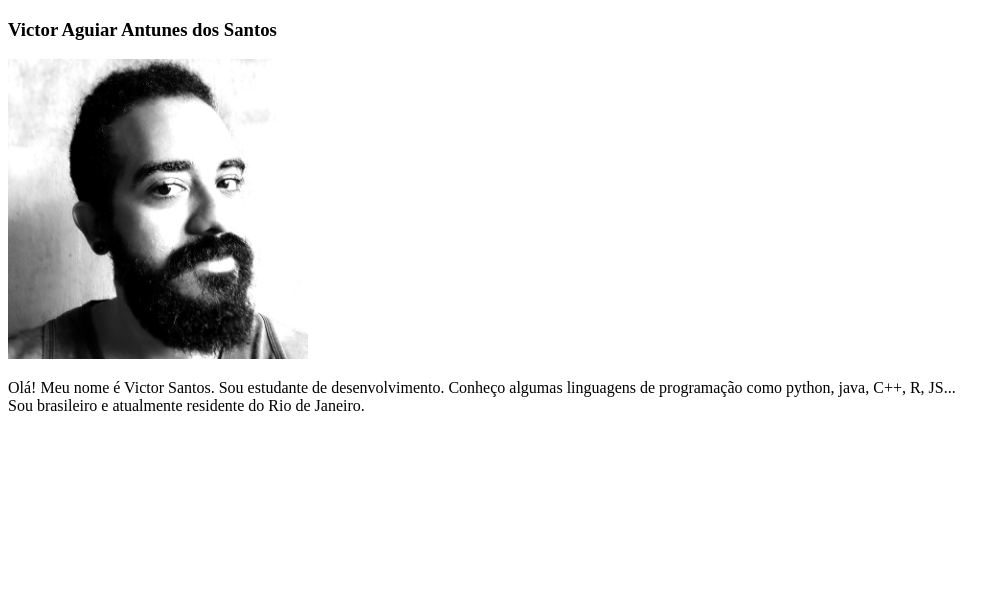
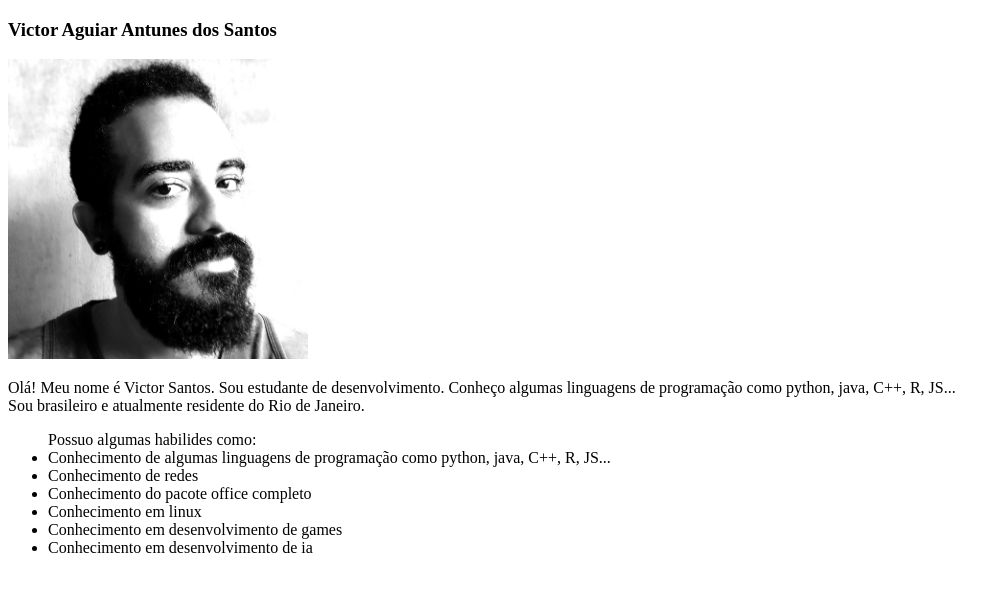
Before and after one commit to vicsantus/vicsantus.github.ioo, a plain HTML site: page index.html in a window 1280 px wide. Shown: the whole page, without its empty margins (0-998 px from the left). Drawn offline with Linux system fonts and the light colour scheme.

Commit message:
Adição das habilidades

```diff
--- a/index.html
+++ b/index.html
@@ -13,5 +13,13 @@
         <br>
         Sou brasileiro e atualmente residente do Rio de Janeiro.
     </p>
+    <ul>Possuo algumas habilides como:
+        <li>Conhecimento de algumas linguagens de programação como python, java, C++, R, JS...</li>
+        <li>Conhecimento de redes</li>
+        <li>Conhecimento do pacote office completo</li>
+        <li>Conhecimento em linux</li>
+        <li>Conhecimento em desenvolvimento de games</li>
+        <li>Conhecimento em desenvolvimento de ia</li>
+    </ul>
 </body>
 </html>
```
